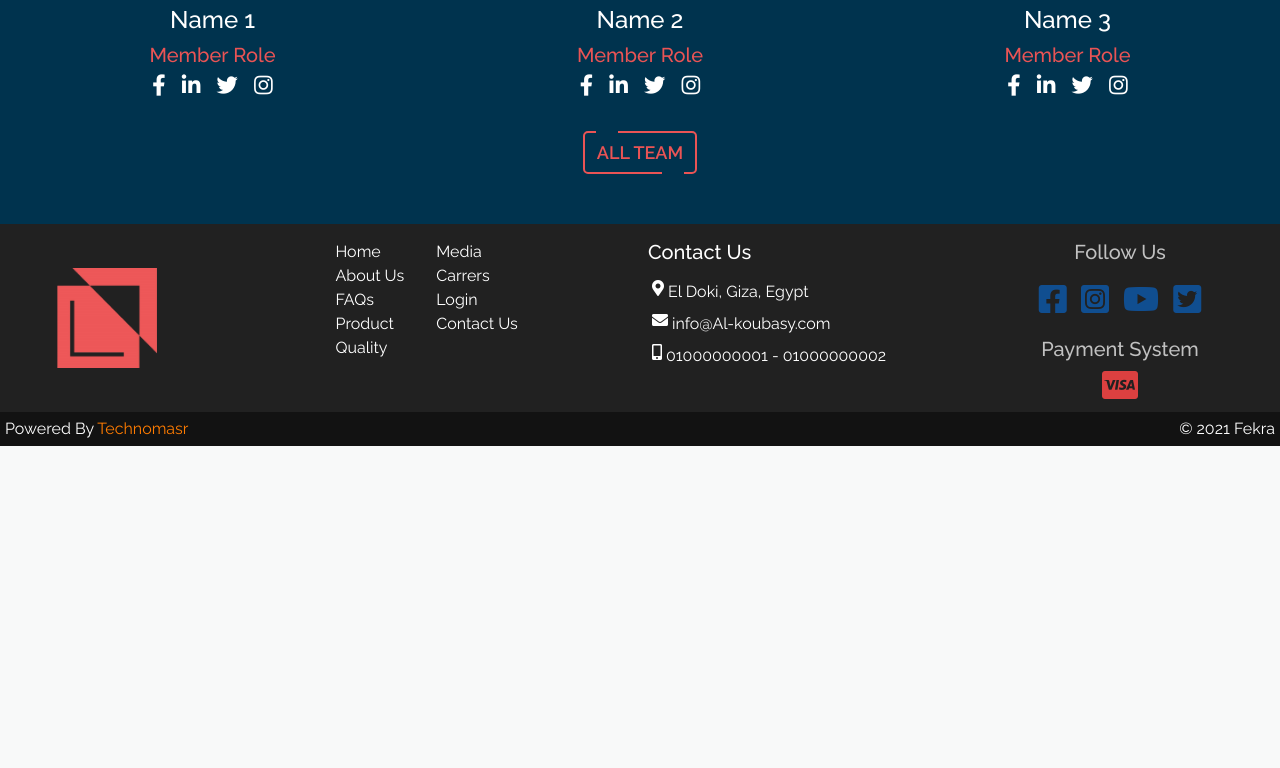
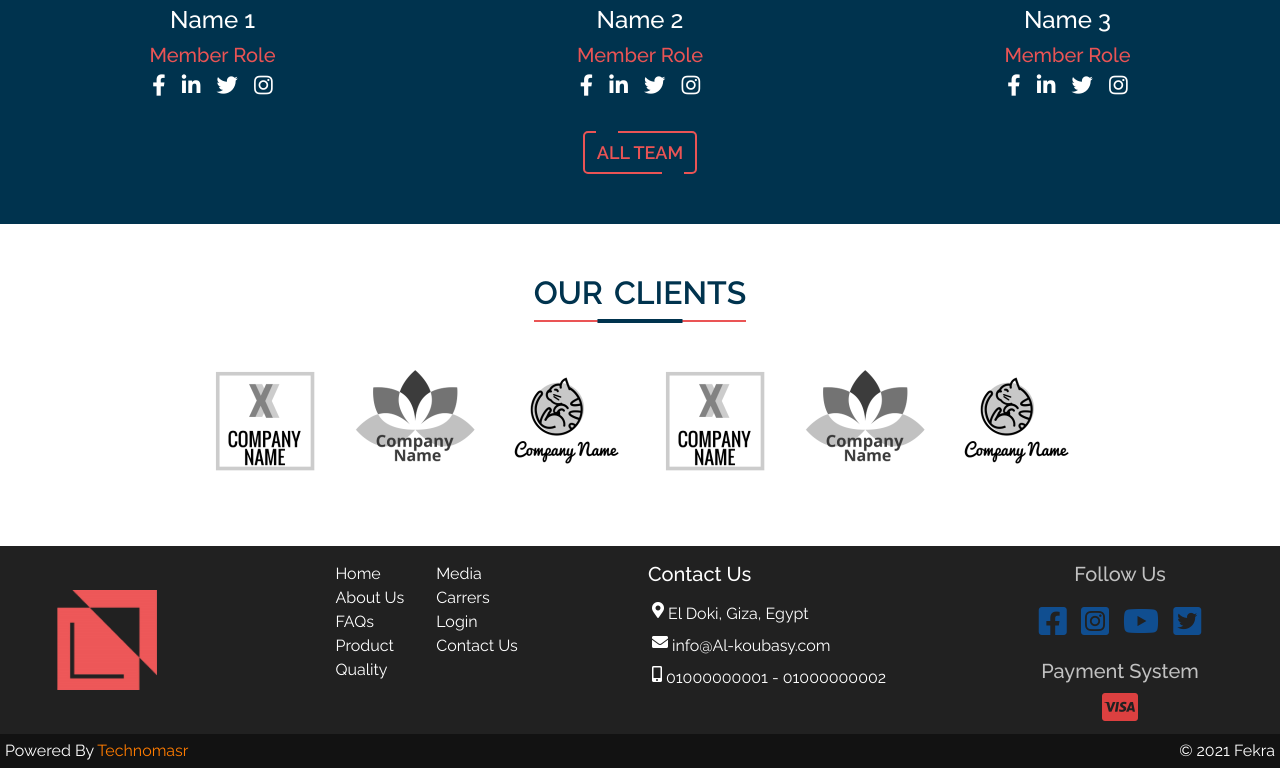
Before and after one commit to mahmoudsiliman75/fekra_template, a PHP site: page / in a window 1280 px wide. Shown: the part 3193-3961 px from the top of the page. Before the commit the page ends 3639 px from the top, so only its background shows below. Run offline with PHP 8.4, Linux system fonts and the light colour scheme; some libraries are stand-ins or nearby versions.

Commit message:
add clients section

```diff
--- a/assets/css/style.css
+++ b/assets/css/style.css
@@ -1018,6 +1018,88 @@ nav .menu_btn svg {
   background-color: #00334e;
 }
 
+.our_clients_sec {
+  padding: 50px 0;
+}
+
+.our_clients_sec .header_wraper {
+  display: -webkit-box;
+  display: -ms-flexbox;
+  display: flex;
+  -webkit-box-align: center;
+      -ms-flex-align: center;
+          align-items: center;
+  -webkit-box-pack: center;
+      -ms-flex-pack: center;
+          justify-content: center;
+}
+
+.our_clients_sec .header_wraper h2 {
+  color: #00334e;
+  font-weight: 600;
+  text-transform: uppercase;
+  word-spacing: 3px;
+  position: relative;
+  padding-bottom: 10px;
+}
+
+.our_clients_sec .header_wraper h2::before {
+  content: '';
+  display: block;
+  position: absolute;
+  bottom: 0;
+  left: 0;
+  width: 100%;
+  height: 2px;
+  background-color: #ea5455;
+}
+
+.our_clients_sec .header_wraper h2::after {
+  content: '';
+  display: block;
+  position: absolute;
+  bottom: -1px;
+  left: 50%;
+  -webkit-transform: translateX(-50%);
+          transform: translateX(-50%);
+  width: 40%;
+  height: 4px;
+  background-color: #00334e;
+}
+
+.our_clients_sec .owl-carousel {
+  position: relative;
+  display: -webkit-box;
+  display: -ms-flexbox;
+  display: flex;
+  -webkit-box-align: center;
+      -ms-flex-align: center;
+          align-items: center;
+  -webkit-box-pack: center;
+      -ms-flex-pack: center;
+          justify-content: center;
+}
+
+.our_clients_sec .owl-carousel .item .img_wraper {
+  min-height: 150px;
+  max-height: 150px;
+}
+
+.our_clients_sec .owl-carousel .item .img_wraper img {
+  width: 100%;
+  min-height: 150px;
+  max-height: 150px;
+  -webkit-filter: grayscale(100);
+          filter: grayscale(100);
+  -webkit-transition: all 0.4s ease-in-out;
+  transition: all 0.4s ease-in-out;
+}
+
+.our_clients_sec .owl-carousel .item .img_wraper img:hover {
+  -webkit-filter: grayscale(0);
+          filter: grayscale(0);
+}
+
 footer {
   background-color: #212121;
 }
--- a/assets/css/style.scss
+++ b/assets/css/style.scss
@@ -649,6 +649,46 @@ nav {
 }
 // END:: TEAM MEMBERS SECTION STYLES
 
+// START:: OUR CLIENTS SECTION STYLES
+.our_clients_sec {
+  padding: $paddingAmount 0;
+  .header_wraper {
+    @include flexCenterAlignment();
+    h2 {
+      @include mainHeaderStyle();
+    }
+  }
+
+  .owl-carousel {
+    position: relative;
+    @include flexCenterAlignment();
+
+    .item {
+      .img_wraper {
+        min-height: 150px;
+        max-height: 150px;
+        img {
+          width: 100%;
+          min-height: 150px;
+          max-height: 150px;
+          filter: grayscale(100);
+          @include transitioning();
+          &:hover {
+            filter: grayscale(0);
+          }
+        }
+      }
+    }
+  }
+}
+// END:: OUR CLIENTS SECTION STYLES
+
+// START:: TESTEMONILS SECTION STYLES
+.testemonials {
+
+}
+// END:: TESTEMONILS SECTION STYLES
+
 // START:: FOOTER STYLES
 footer {
   background-color: $darkGrey;
--- a/index.php
+++ b/index.php
@@ -477,6 +477,57 @@
 </div>
 <!-- END:: TEAM MEMBERS SECTION -->
 
+<!-- START:: CLIENTS SECTION -->
+<div class="our_clients_sec">
+  <div class="container-fluid">
+    <div class="header_wraper">
+      <h2 class="wow bounceIn" data-wow-duration="1.5s" data-wow-delay="0.3s"> Our Clients </h2>
+    </div>
+
+    <div class="row flex-column align-items-center justify-content-center mt-3 overflow-hidden">
+      <div id="clients" class="owl-carousel owl-theme col-11 wow fadeInRightBig" data-wow-duration="1.5s" data-wow-delay="0.3s">
+
+        <div class="item text-center">
+          <div class="img_wraper">
+            <img src="assets/media/clients/partner-1.png" alt="client">
+          </div>
+        </div>
+
+        <div class="item text-center">
+          <div class="img_wraper">
+            <img src="assets/media/clients/partner-2.png" alt="client">
+          </div>
+        </div>
+
+        <div class="item text-center">
+          <div class="img_wraper">
+            <img src="assets/media/clients/partner-3.png" alt="client">
+          </div>
+        </div>
+
+        <div class="item text-center">
+          <div class="img_wraper">
+            <img src="assets/media/clients/partner-1.png" alt="client">
+          </div>
+        </div>
+
+        <div class="item text-center">
+          <div class="img_wraper">
+            <img src="assets/media/clients/partner-2.png" alt="client">
+          </div>
+        </div>
+
+        <div class="item text-center">
+          <div class="img_wraper">
+            <img src="assets/media/clients/partner-3.png" alt="client">
+          </div>
+        </div>
+
+      </div>
+    </div>
+  </div>
+</div>
+<!-- END:: CLIENTS SECTION -->
 
 <!-- START:: INCLUDING THE FOOTER -->
 <?php include('./layouts/TheFooter.php')?>
```
Also changed, not shown: assets/media/bg.jpg (added), assets/media/clients/partner-1.png (added), assets/media/clients/partner-2.png (added), assets/media/clients/partner-3.png (added), 1 other file.
